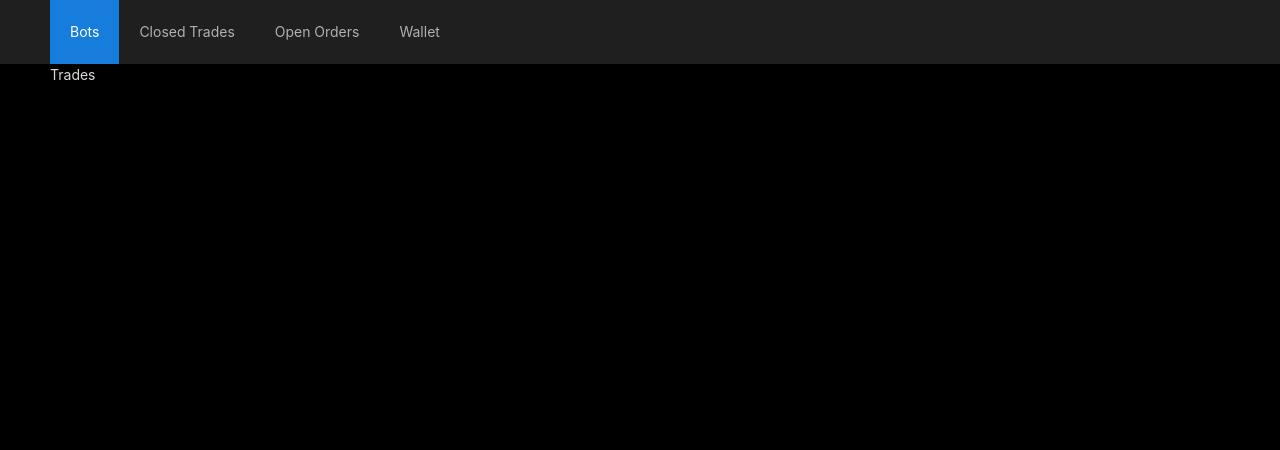
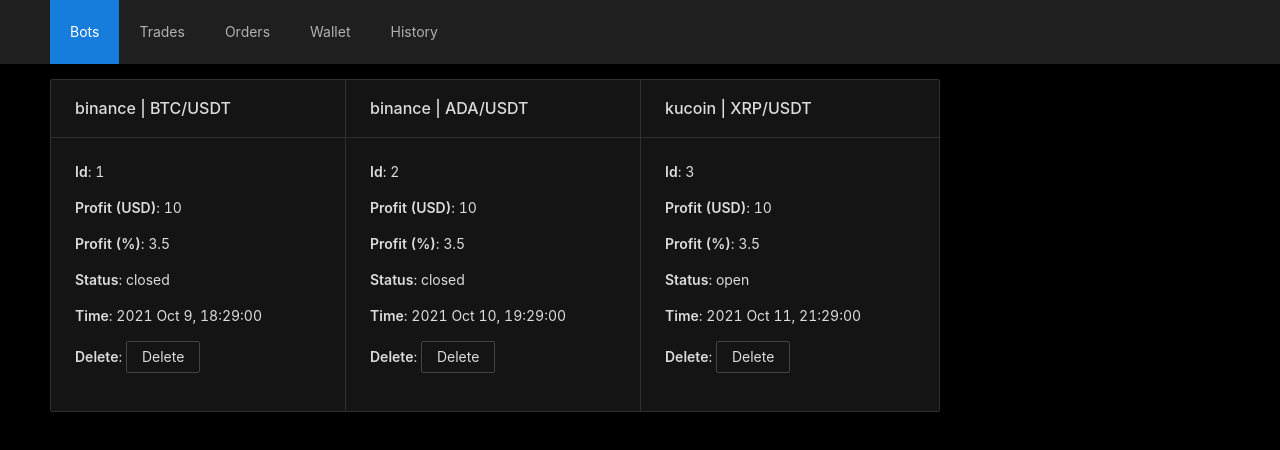
Before and after one commit to lavaalone/freqtrade-admin, a React (Create React App) app: page /trades in a window 1280 px wide. Shown: the top 450 px of the page. Built offline with nearby package versions, Linux system fonts and the light colour scheme; data requests are answered from the project's data file.

Commit message:
complete trades UI
complete trades UI

```diff
--- a/db.json
+++ b/db.json
@@ -7,7 +7,8 @@
       "profit_per": 6.8,
       "total_trades": 30,
       "win_trades": 18,
-      "lose_trades": 12
+      "lose_trades": 12,
+      "status": "running"
     },
     {
       "id": 2,
@@ -16,7 +17,8 @@
       "profit_per": 6.18,
       "total_trades": 60,
       "win_trades": 50,
-      "lose_trades": 10
+      "lose_trades": 10,
+      "status": "reload_config"
     },
     {
       "id": 3,
@@ -25,7 +27,8 @@
       "profit_per": 17.8,
       "total_trades": 30,
       "win_trades": 18,
-      "lose_trades": 12
+      "lose_trades": 12,
+      "status": "stopping"
     }
   ],
   "trades": [
@@ -35,7 +38,8 @@
       "pair": "BTC/USDT",
       "profit_usd": 10.0,
       "profit_per": 3.5,
-      "status": "closed"
+      "status": "closed",
+      "exchange": "binance"
     },
     {
       "id": 2,
@@ -43,7 +47,8 @@
       "pair": "ADA/USDT",
       "profit_usd": 10.0,
       "profit_per": 3.5,
-      "status": "closed"
+      "status": "closed",
+      "exchange": "binance"
     },
     {
       "id": 3,
@@ -51,7 +56,8 @@
       "pair": "XRP/USDT",
       "profit_usd": 10.0,
       "profit_per": 3.5,
-      "status": "open"
+      "status": "open",
+      "exchange": "kucoin"
     }
   ],
   "balance": [
--- a/src/App.js
+++ b/src/App.js
@@ -3,15 +3,24 @@
 import { useState, useEffect } from "react"
 import { Layout, Menu } from 'antd';
 import Bots from './components/Bots';
+import Trades from './components/Trades';
 import { BrowserRouter as Router, Route } from 'react-router-dom'
 import { Link } from "react-router-dom"
 
 function App() {
   const { Header, Content } = Layout;
   const [botData, setBotData] = useState([])
+  const [tradeData, setTradeData] = useState([])
 
   const FetchBotData = async() => {
     const resp = await fetch('http://localhost:5000/bots')
+    const data = await resp.json()
+    console.log(data)
+    return data
+  }
+
+  const FetchTradeData = async() => {
+    const resp = await fetch('http://localhost:5000/trades')
     const data = await resp.json()
     console.log(data)
     return data
@@ -23,7 +32,13 @@
       setBotData(dataFromServer)
     }
 
+    const getTradeData = async () => {
+      const dataFromServer = await FetchTradeData()
+      setTradeData(dataFromServer)
+    }
+
     getBotData()
+    getTradeData()
   }, [])
 
   return (
@@ -36,13 +51,16 @@
           <Link to='/'>Bots </Link>
           </Menu.Item>
         < Menu.Item key='2'>
-        <Link to='/trades'>Closed Trades</Link>
+        <Link to='/trades'>Trades</Link>
           </Menu.Item>
         < Menu.Item key='3'>
-        <Link to='/orders'>Open Orders</Link>
+        <Link to='/orders'>Orders</Link>
           </Menu.Item>
         < Menu.Item key='4'>
         <Link to='/wallet'>Wallet</Link>
+          </Menu.Item>
+          < Menu.Item key='5'>
+        <Link to='/history'>History</Link>
           </Menu.Item>
       </Menu>
     </Header>
@@ -51,13 +69,16 @@
         <Bots data={botData}/>
       )} />
       <Route path='/trades' exact render={(props) => (
-        <p> Trades </p>
+        <Trades data={tradeData}/>
       )} />
       <Route path='/orders' exact render={(props) => (
         <p> Orders </p>
       )} />
       <Route path='/wallet' exact render={(props) => (
         <p> Wallet </p>
+      )} />
+            <Route path='/history' exact render={(props) => (
+        <p> History </p>
       )} />
     </Content>
       </Layout>
--- a/src/components/Bots.js
+++ b/src/components/Bots.js
@@ -23,6 +23,7 @@
                             <p><Text strong>Total Trades</Text>: {bot.total_trades}</p>
                             <p><Text strong>Winning Trades</Text>: {bot.win_trades}</p>
                             <p><Text strong>Losing Trades</Text>: {bot.lose_trades}</p>
+                            <p><Text strong>Status</Text>: {bot.status}</p>
                             <p><Text strong>Reload Config</Text>: <Button type='submit' onClick={() => executeCommand(bot, 'reload')}>Reload</Button></p>
                             <p><Text strong>Start the bot</Text>: <Button type='submit' onClick={() => executeCommand(bot, 'start')}>Start</Button></p>
                             <p><Text strong>Stop the bot</Text>: <Button type='submit' onClick={() => executeCommand(bot,'stop')}>Stop</Button></p>
--- /dev/null
+++ b/src/components/Trades.js
@@ -0,0 +1,36 @@
+import { Button, Space } from 'antd';
+import { Row, Col, Card,Typography } from 'antd';
+
+const Trades = ({data}) => {
+    const { Text } = Typography;
+
+    const executeCommand = async (trade, action) => {
+        const resp = await fetch(`http://localhost:5000/trades?action=${action}&trades_id=${trade.id}`)
+        const data = await resp.json()
+        console.log(data)
+        return data
+      }
+
+    return (
+        <>
+            <Row>
+                {data.map((trade) => (
+                    <Col span={6} xs={24} xl={6}>
+                    <Space>
+                        <Card title={trade.exchange + " | " + trade.pair} style={{ width: 300 }}>
+                            <p><Text strong>Id</Text>: {trade.id}</p>
+                            <p><Text strong>Profit (USD)</Text>: {trade.profit_usd}</p>
+                            <p><Text strong>Profit (%)</Text>: {trade.profit_per}</p>
+                            <p><Text strong>Status</Text>: {trade.status}</p>
+                            <p><Text strong>Time</Text>: {trade.time}</p>
+                            <p><Text strong>Delete</Text>: <Button type='submit' onClick={() => executeCommand(trade, 'delete')}>Delete</Button></p>
+                            </Card>
+                            </Space>
+                    </Col>
+                ))}
+            </Row>
+        </>
+    )
+}
+
+export default Trades
```
